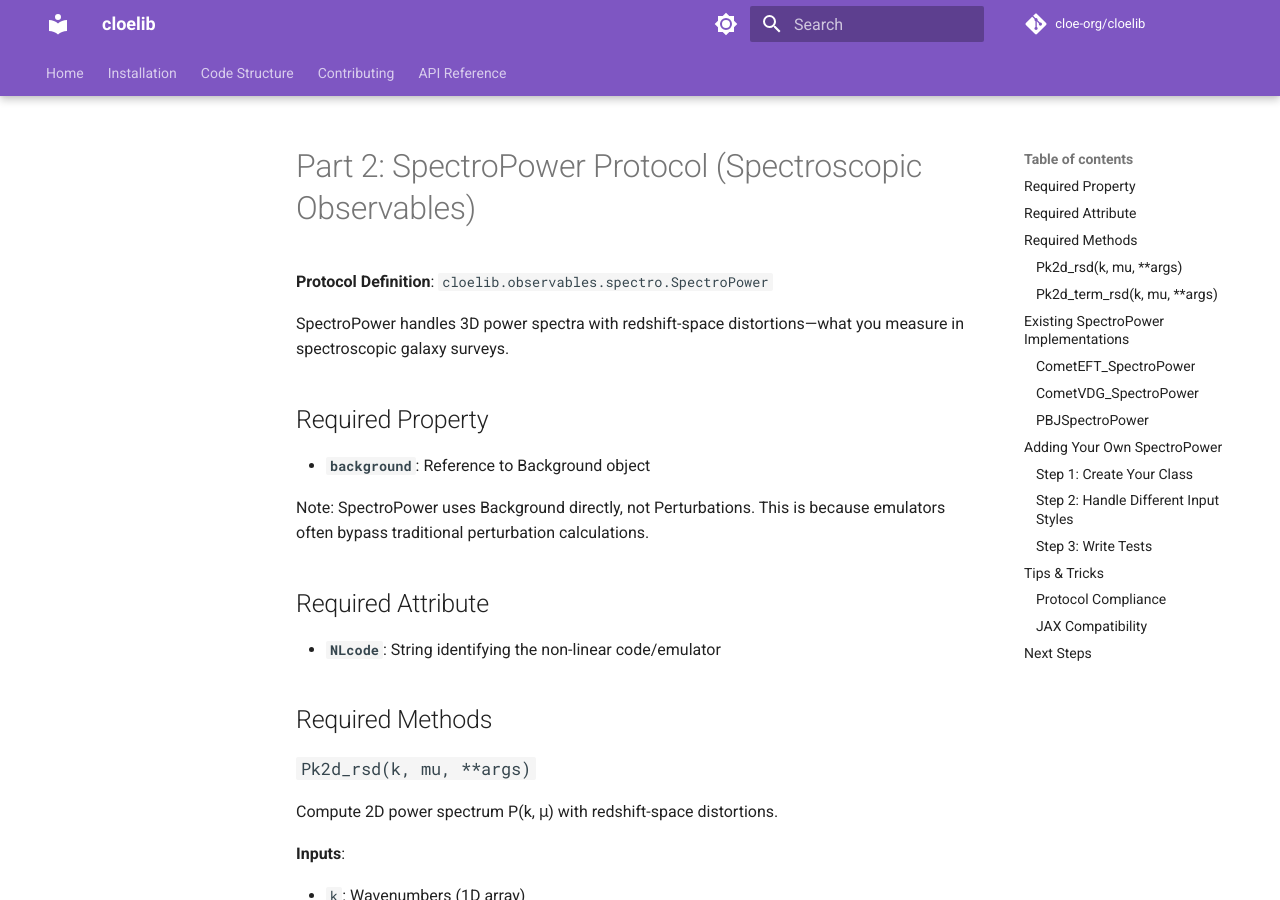
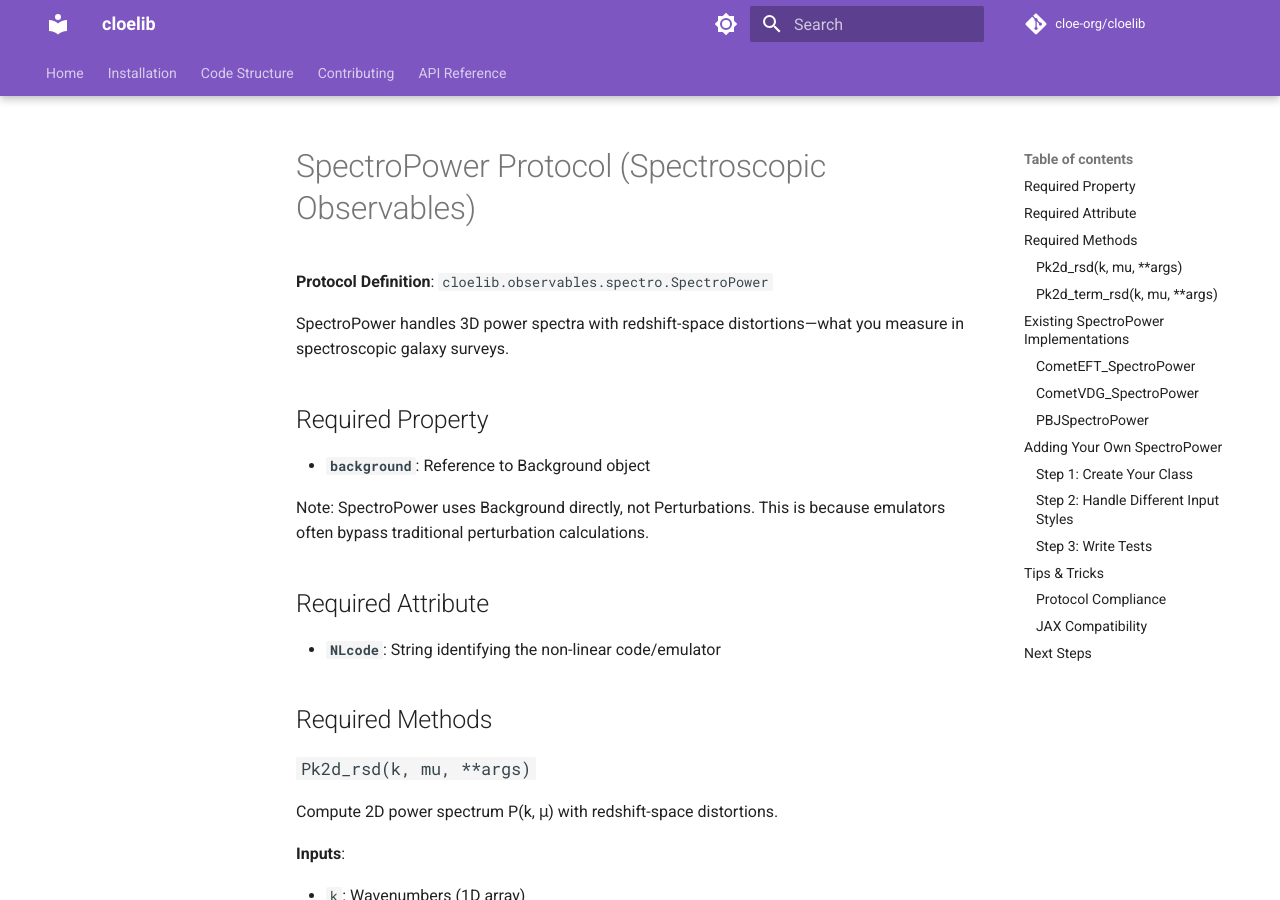
Before and after one commit to cloe-org/cloelib, an MkDocs documentation site: the page built from docs/code_structure/observables/spectro.md, in a window 1280 px wide and 900 px high. Built offline with MkDocs 1.6.1 and Material for MkDocs 9.7.7, drawn with Linux system fonts in a browser that asks for light colours; comment, search, counter and statistics services are not loaded; the version menu is left out.

Commit message:
fix typos

```diff
--- a/docs/code_structure/observables/spectro.md
+++ b/docs/code_structure/observables/spectro.md
@@ -1,4 +1,4 @@
-# Part 2: SpectroPower Protocol (Spectroscopic Observables)
+# SpectroPower Protocol (Spectroscopic Observables)
 
 **Protocol Definition**: `cloelib.observables.spectro.SpectroPower`
 
```
Also changed, not shown: docs/code_structure/summary_statistics/photo.md (+1 -1 lines).
